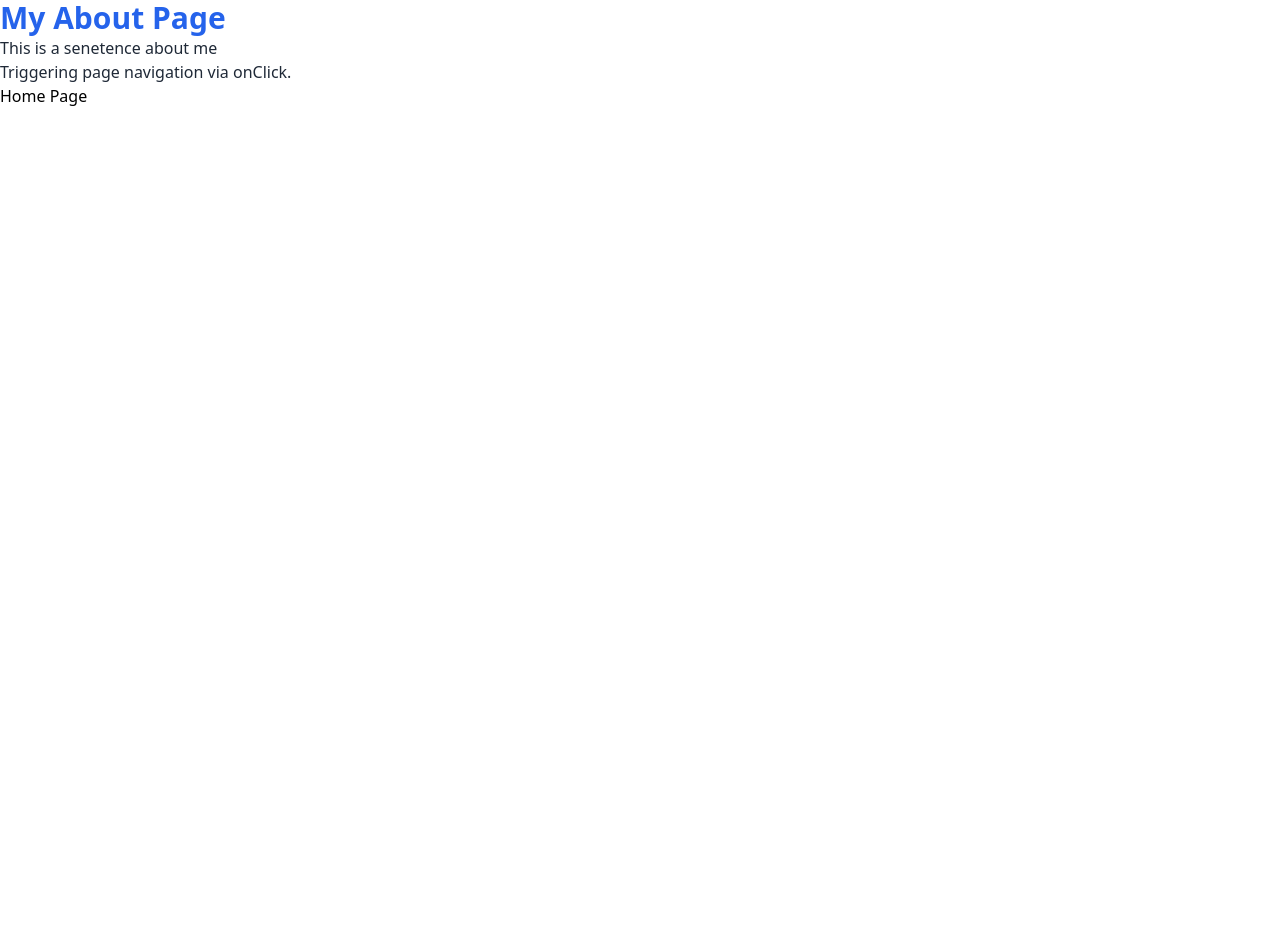
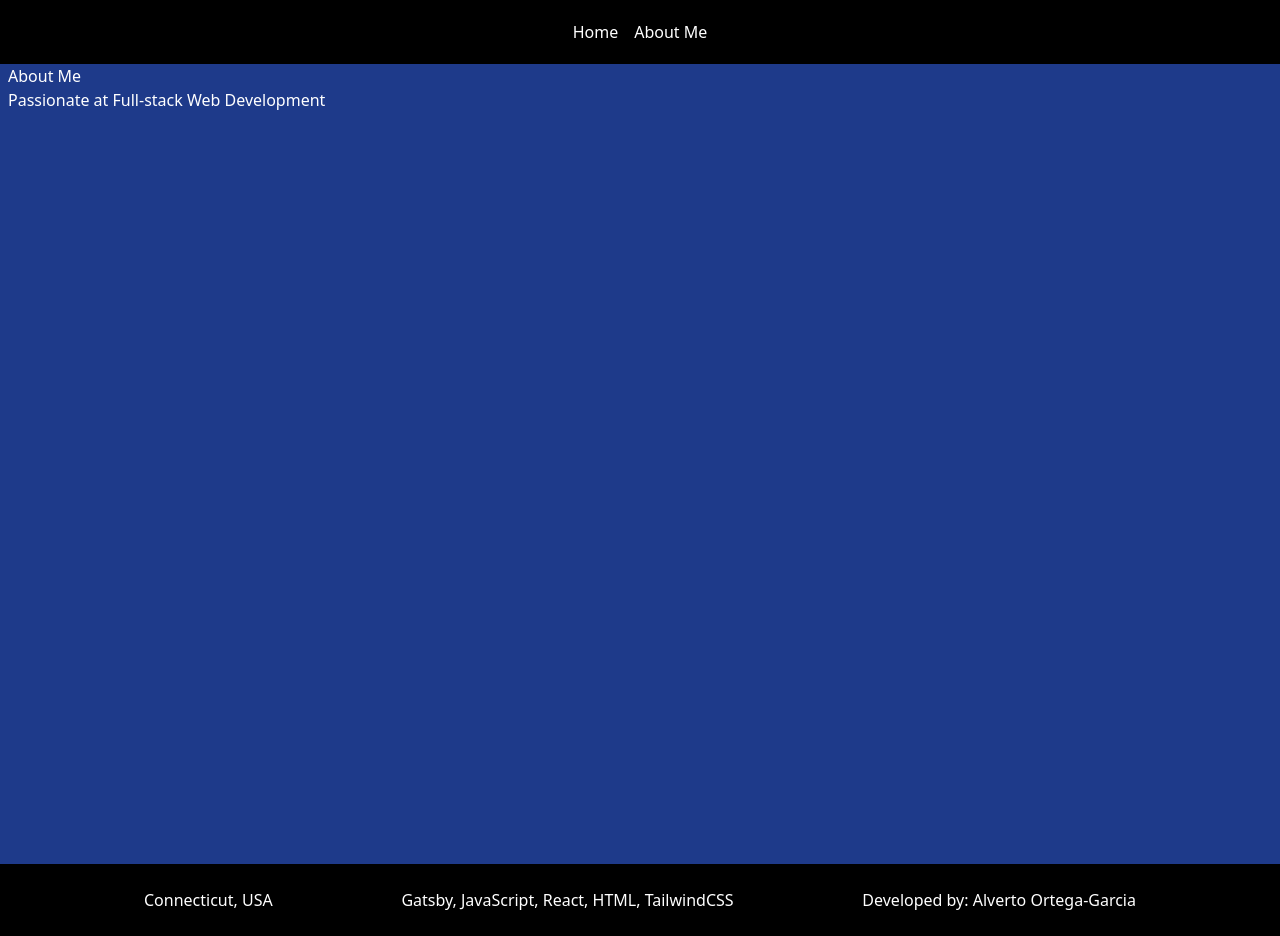
Before and after one commit to Alverto-Ortega/Portfolio, a Gatsby site: page /about in a window 1280 px wide. Before the commit the page ends 800 px from the top, so only its background shows below. Built offline with nearby package versions, Linux system fonts and the light colour scheme; Gatsby itself is replaced by a stand-in of ours.

Commit message:
added basic layout components

```diff
--- a/gatsby-browser.js
+++ b/gatsby-browser.js
@@ -1,3 +1 @@
-//tell gatsby app to include this style sheet on the client, allowing
-//use of tailwind classes:
 import "./src/styles/global.css";
--- a/gatsby-config.js
+++ b/gatsby-config.js
@@ -1,7 +1,6 @@
-const { __esModule } = require("uuid");
-
-__esModule.exports = {
-    plugins: [
+//define site's metadata, plugins and other general configs:
+module.exports = {
+    plugins:[
         'gatsby-plugin-postcss'
     ],
 };
--- a/gatsby-node.js
+++ b/gatsby-node.js
@@ -0,0 +1 @@
+//this file can be used to create pages programmatically based on dynamic data...
--- a/postcss.config.js
+++ b/postcss.config.js
@@ -1,5 +1,3 @@
-//this file is needed in order to use postCSS
-//tell PostCSS to use tailwindcss package:
 module.exports = () => ({
     plugins: [require("tailwindcss")],
 });
--- /dev/null
+++ b/src/components/layout/Footer.js
@@ -0,0 +1,21 @@
+import React from "react"
+
+const Footer = () => (
+  <div className="bg-black pb-0">
+    <footer className="px-2 w-full max-w-5xl mx-auto py-4">
+      <div className="flex justify-between w-full p-2">
+        <div className="text-white flex items-center space-x-2">
+          <p>Connecticut, USA</p>
+        </div>
+        <div className="text-white flex items-center space-x-2">
+          <p>Gatsby, JavaScript, React, HTML, TailwindCSS</p>
+        </div>
+        <div className="text-white flex items-center">
+          <p>Developed by: Alverto Ortega-Garcia</p>
+        </div>
+      </div>
+    </footer>
+  </div>
+)
+
+export default Footer
--- /dev/null
+++ b/src/components/layout/Header.js
@@ -0,0 +1,23 @@
+import React from "react"
+import { Link } from "gatsby"
+
+const Header = () => (
+    <div className="bg-black">
+        <header className="flex justify-center px-2 w-full max-w-7xl mx-auto py-3">
+            <div className="flex justify-center">
+                <Link to="/" >
+                    <div className="hover:bg-violet-500 rounded-lg p-2">
+                        <p className="text-white">Home</p>
+                    </div>
+                </Link>
+                <Link to="/about" >
+                    <div className="hover:bg-violet-500 rounded-lg p-2">
+                        <p className="text-white">About Me</p>
+                    </div>
+                </Link>
+            </div>
+        </header>
+    </div>
+)
+
+export default Header
--- /dev/null
+++ b/src/components/layout/Layout.js
@@ -0,0 +1,14 @@
+import React from "react"
+import Footer from "./Footer"
+import Header from "./Header"
+
+const Layout = ({ children }) => (
+    <div >
+        <Header/>
+            <main className="px-2 min-h-screen bg-blue-900">
+                { children }
+            </main>
+        <Footer/>
+    </div>
+)
+export default Layout
--- a/src/pages/about.js
+++ b/src/pages/about.js
@@ -1,24 +1,13 @@
-import React from "react"
-import  {navigate} from "gatsby"
-
-function SomePage(){
-    const triggerNavigation = () => {
-        navigate('/')
-    }
-    return(
-        <div>
-            <p>Triggering page navigation via onClick.</p>
-            <button onClick={ () => triggerNavigation() }>Home Page</button>
-        </div>
-    )
-}
+import React from "react";
+import Layout from "../components/layout/Layout";
 
 export default function About(){
     return (
-        <div>
-            <h1>My About Page</h1>
-            <p>This is a senetence about me</p>
-            <SomePage></SomePage>
-        </div>
+        <Layout>
+            <div>
+                <h1>About Me</h1>
+                <p>Passionate at Full-stack Web Development</p>
+            </div>
+        </Layout>
     )
-}
+};
--- a/src/styles/global.css
+++ b/src/styles/global.css
@@ -2,14 +2,14 @@
 @tailwind components;
 @tailwind utilities;
 
-h1 {
-    @apply text-3xl font-bold text-blue-600;
+.btn {
+    @apply px-2 inline-block mt-2 py-2 bg-violet-600 text-white rounded;
 }
 
-p {
-    @apply text-gray-800;
+.btn:hover {
+    @apply bg-violet-500;
 }
+h1, p {
+    @apply text-white
 
-a {
-    @apply text-green-600 underline;
 }
--- a/tailwind.config.js
+++ b/tailwind.config.js
@@ -1,5 +1,9 @@
 module.exports = {
-  content: [],
+  content: [
+    './src/components/layout/Header.js',
+    './src/components/layout/Footer.js',
+    './src/components/layout/Layout.js'
+  ],
   theme: {
     extend: {},
   },
```
Also changed, not shown: src/pages/404.js (+9 -6 lines), src/pages/index.js (+9 -8 lines).
